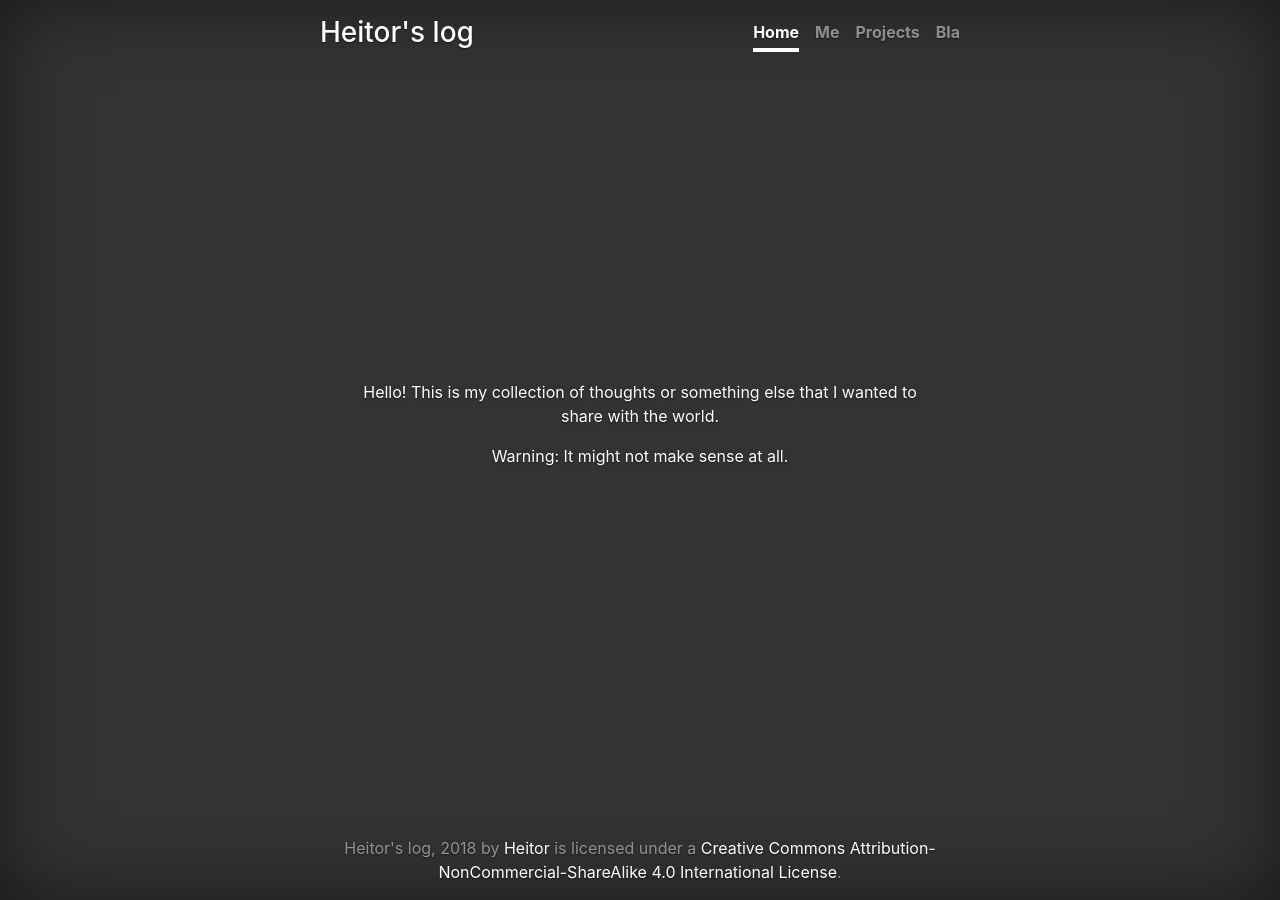
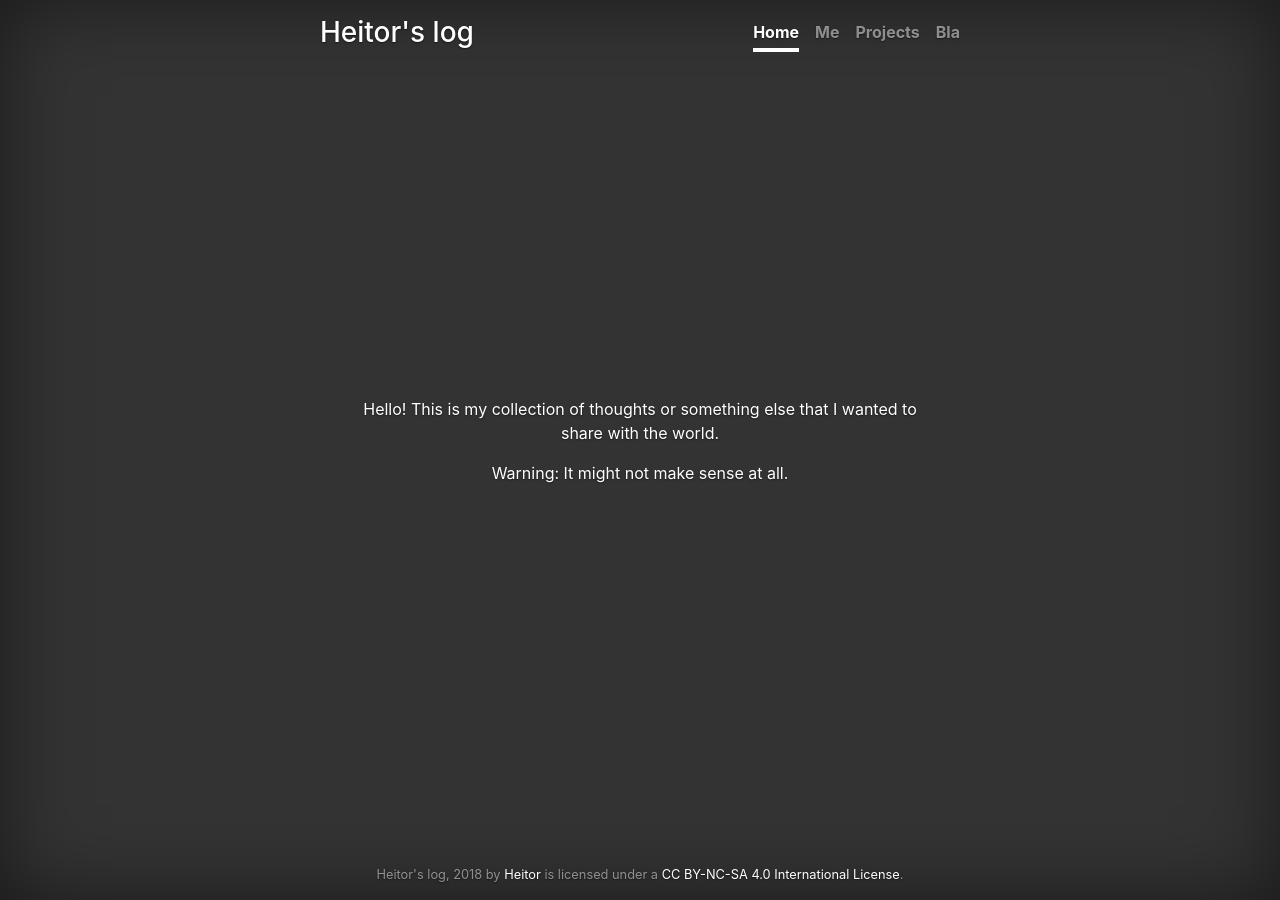
Before and after one commit to heitorPB/heitorPB.github.io, a Jekyll site: the page built from index.md, in a window 1280 px wide. Built offline with Jekyll 4.4.1, drawn with Linux system fonts in a browser that asks for light colours.

Commit message:
improve license text and font

```diff
--- a/_includes/footer.html
+++ b/_includes/footer.html
@@ -5,7 +5,8 @@
 			<br />{{ site.title }}, 2018{% if year > 2018 %} - {{ site.time | date: '%Y'}}{% endif %}
 			by <a href="{{site.baseurl}}/me.html">Heitor</a>
 			is licensed under a
-			<a rel="license" href="https://creativecommons.org/licenses/by-nc-sa/4.0/">Creative Commons Attribution-NonCommercial-ShareAlike 4.0 International License</a>.
+			<a rel="license" href="https://creativecommons.org/licenses/by-nc-sa/4.0/">CC BY-NC-SA 4.0 International License</a>.
+			<!-- <a rel="license" href="https://creativecommons.org/licenses/by-nc-sa/4.0/">Creative Commons Attribution-NonCommercial-ShareAlike 4.0 International License</a>. --!>
 		</div>
 	</footer>
 </div>
--- a/_includes/head.html
+++ b/_includes/head.html
@@ -6,12 +6,11 @@
 	<!-- Bootstrap CSS -->
 	<link rel="stylesheet" href="https://stackpath.bootstrapcdn.com/bootstrap/4.1.3/css/bootstrap.min.css" integrity="sha384-MCw98/SFnGE8fJT3GXwEOngsV7Zt27NXFoaoApmYm81iuXoPkFOJwJ8ERdknLPMO" crossorigin="anonymous">
 
-	<!-- custom css -->
+	<!-- custom css AFTER bootstrap-->
 	<link rel="stylesheet" href="/assets/css/cover.css">
 	<!-- shit to add:
 		favicon
 		font awesome
-		custom styles css
 	-->
 
 	<title>{% if page.title %}{{ page.title | escape }}{% else %}{{ site.title | escape }}{% endif %}</title>
--- a/assets/css/cover.css
+++ b/assets/css/cover.css
@@ -103,4 +103,5 @@
  */
 .mastfoot {
   color: rgba(255, 255, 255, .5);
+  font-size: .8rem;
 }
```
Also changed, not shown: README.md.
